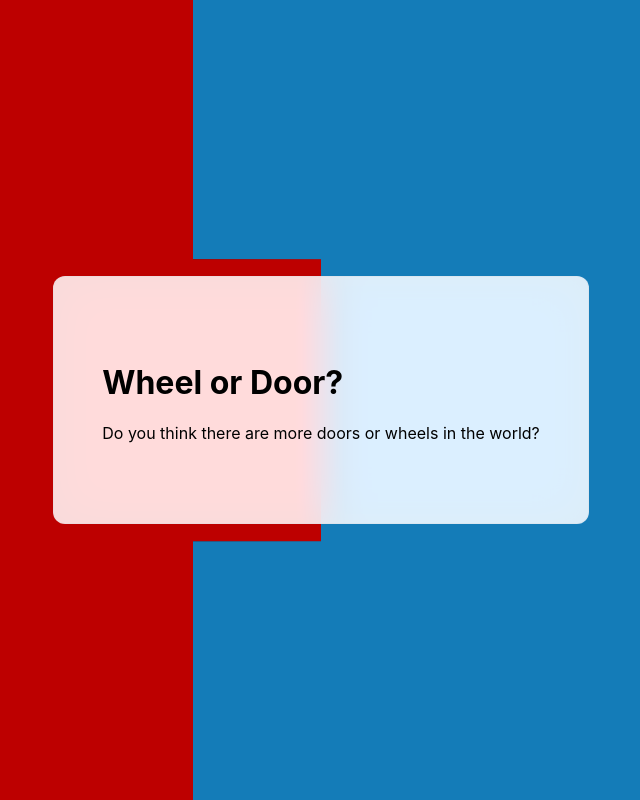
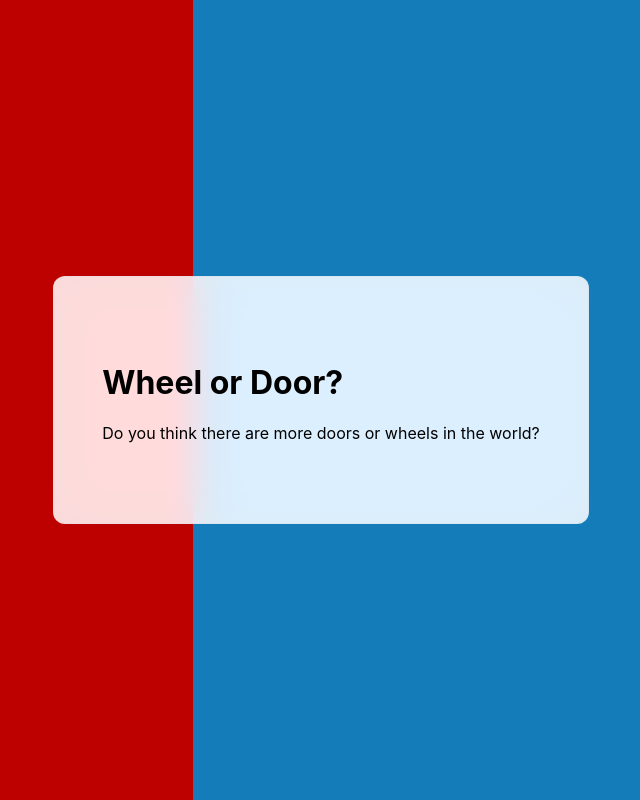
Before and after one commit to bashcorp/WheelOrDoor, a React (Create React App) app in the folder client/: page / in a window 1280 px wide. Shown: the whole page, without its empty margins (319-959 px from the left). Built offline with nearby package versions, Linux system fonts and the light colour scheme.

Commit message:
HOME PAGE CLEAN UP

```diff
--- a/client/src/App.css
+++ b/client/src/App.css
@@ -1,51 +1,6 @@
 .background-container {
   display: flex;
   height: 100vh;
-}
-.spikes {
-  position: absolute;
-  width: 10%;
-  top: 0;
-  bottom: 0;
-  overflow: hidden;
-}
-
-.spikes::after {
-  content: "";
-  position: absolute;
-  top: 0;
-  bottom: 0;
-  display: block;
-  background-position: 0 0;
-  transform: rotate(90deg);
-  left: -120%;
-  z-index: 0;
-  background-size: 30px 90%;
-  background-image: linear-gradient(150deg, transparent 25%, #bd0000 25%),
-    linear-gradient(210deg, transparent 30%, black 60%);
-  right: 0px;
-  /* animation-name: example;
-  animation-duration: 4s;
-  animation-iteration-count: infinite;
-  animation-direction: alternate; */
-}
-
-@keyframes example {
-  0% {
-    background-size: 28px 90%;
-  }
-  25% {
-    background-size: 28px 90%;
-  }
-  50% {
-    background-size: 28px 85%;
-  }
-  75% {
-    background-size: 28px 80%;
-  }
-  100% {
-    background-size: 28px 85%;
-  }
 }
 
 .wheel {
--- a/client/src/App.js
+++ b/client/src/App.js
@@ -6,8 +6,6 @@ function App() {
     <>
       <div className="background-container">
         <div className="wheel" style={{ width: "40%" }}></div>
-        <section className="spikes" style={{ left: "40%" }}></section>
-
         <div className="door"></div>
       </div>
 
```
